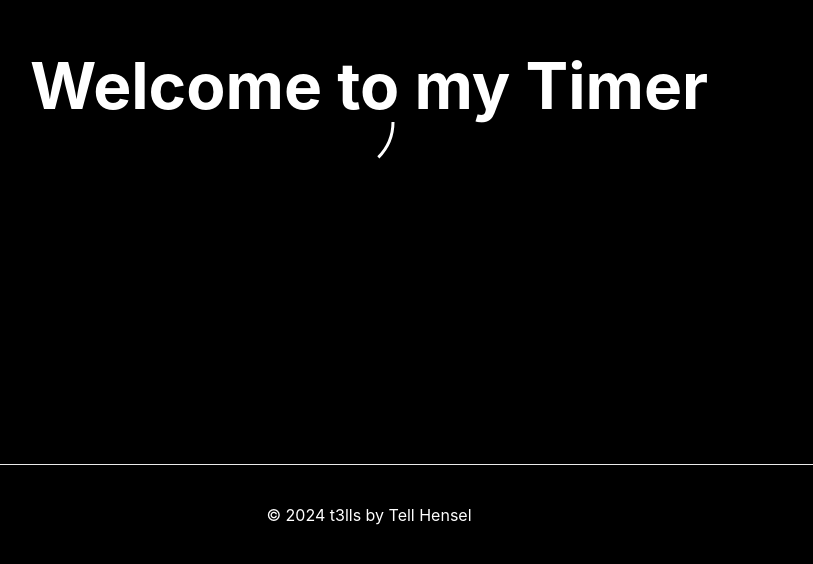
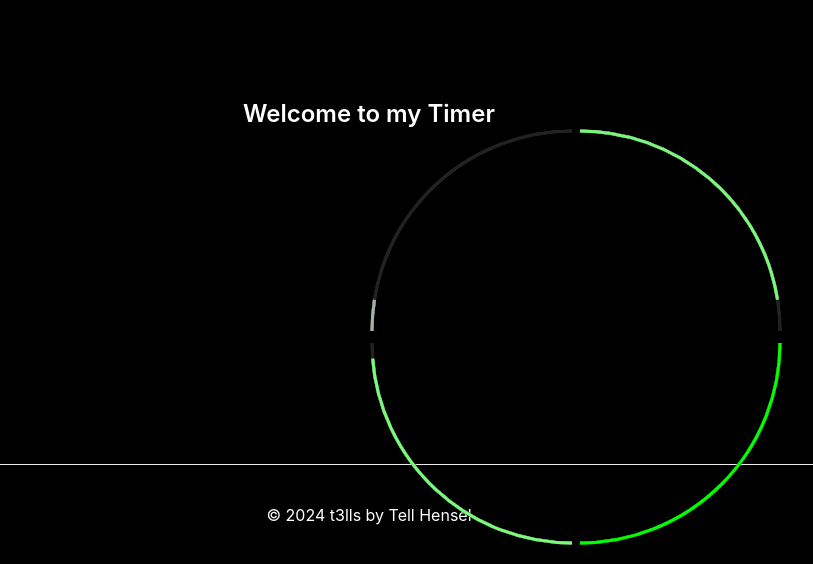
Before and after one commit to t3llscode/t3lls-tools, a Next.js app in the folder njs-tools/next-app/: page /timer in a window 1280 px wide. Shown: the part 236-800 px from the top of the page, without its empty margins (271-1084 px from the left). Built offline with nearby package versions, Linux system fonts and the light colour scheme.

Commit message:
V0.2.1 (functions in segment)

```diff
--- a/njs-tools/next-app/src/components/Segment.tsx
+++ b/njs-tools/next-app/src/components/Segment.tsx
@@ -1,14 +1,31 @@
-import styles from './segment.module.css';
-
-export default function Segment({ radius, stroke, percentage, reversed }) {
+export default function Segment({ radius, stroke, rotation, percentage, reversed, background, startC, endC, doneC }) {
 
   const SIZE = radius + stroke;
   const CIRCUMFERENCE = Math.PI * radius * 8;
 
+  const getColor = (percentage: number) => {
+    const r1 = parseInt(startC.slice(1, 3), 16);
+    const g1 = parseInt(startC.slice(3, 5), 16);
+    const b1 = parseInt(startC.slice(5, 7), 16);
+
+    const r2 = parseInt(endC.slice(1, 3), 16);
+    const g2 = parseInt(endC.slice(3, 5), 16);
+    const b2 = parseInt(endC.slice(5, 7), 16);
+
+    const r = Math.round(r1 + (r2 - r1) * percentage);
+    const g = Math.round(g1 + (g2 - g1) * percentage);
+    const b = Math.round(b1 + (b2 - b1) * percentage);
+
+    return `rgb(${r}, ${g}, ${b})`;
+  };
+
+  const foreground = getColor(percentage);
+
   return (
-    <div className={styles.container}>
-      <svg height={SIZE} width={SIZE} style={reversed ? { transform: 'scaleX(-1) rotate(90deg)' } : {}}>
-        <circle r={radius} stroke="#FFFFFF" strokeWidth={stroke} fill="none" pathLength={CIRCUMFERENCE} strokeDasharray={`${percentage * CIRCUMFERENCE * 0.25} ${CIRCUMFERENCE}`} />
+    <div>
+      <svg height={SIZE} width={SIZE} style={{transform: `rotate(${rotation}deg)`}}>
+          <circle r={radius} stroke={background} strokeWidth={stroke} fill="transparent" />
+          <circle r={radius} stroke={percentage != 1 ? foreground : doneC} strokeWidth={stroke} fill="transparent" pathLength={CIRCUMFERENCE} strokeDasharray={`${percentage * CIRCUMFERENCE * 0.25} ${CIRCUMFERENCE}`} style={reversed ? { transform: `scaleX(-1) rotate(90deg)` } : {}} />
       </svg>
     </div>
   );
--- a/njs-tools/next-app/src/components/segment.module.css
+++ /dev/null
@@ -1,4 +0,0 @@
-@keyframes rotator {
-  0% { transform: rotate(0deg); }
-  100% { transform: rotate(360deg); }
-}
--- /dev/null
+++ b/njs-tools/next-app/src/pages/timer.module.css
@@ -0,0 +1,14 @@
+.title {
+  font-size: 1.5rem;
+  margin: 0;
+  line-height: 1.15;
+  font-weight: 600;
+}
+
+.grid2x2 {
+  position: absolute;
+  display: grid;
+  grid-template-columns: 1fr 1fr;
+  grid-template-rows: 1fr 1fr;
+  grid-gap: 0.5rem;
+}
--- a/njs-tools/next-app/src/pages/timer.tsx
+++ b/njs-tools/next-app/src/pages/timer.tsx
@@ -1,24 +1,96 @@
 import Head from 'next/head'
 import Image from 'next/image'
 import styles from '../styles/Home.module.css'
+import customStyles from './timer.module.css'
 import Segment from '../components/Segment.tsx';
+
+import { useState, useEffect } from 'react';
 
 export default function Home() {
 
-  const percentages = [25, 50, 75, 100];
+  const [config, setConfig] = useState([
+    {
+      name: "outer",
+      styles: {
+        radius: 50,
+        stroke: 3,
+        reversed: false,
+        background: "#222222",
+        foreground: "#FFFFFF",
+        gradient: true,
+        donecolor: "#00FF00"
+      }
+    },
+    {
+      name: "chewing",
+      styles: {
+        radius: 50,
+        stroke: 3,
+        reversed: false,
+        background: "#222222",
+        foreground: "#FFFFFF",
+        gradient: true,
+        donecolor: "#00FF00"
+      }
+    },
+    {
+      name: "inner",
+      styles: {
+        radius: 50,
+        stroke: 3,
+        reversed: false,
+        background: "#222222",
+        foreground: "#FFFFFF",
+        gradient: true,
+        donecolor: "#00FF00"
+      }
+    }
+  ]);
+
+  const [percentages, setPercentages] = useState({
+    outer: {
+      tl: 10,
+      tr: 90,
+      bl: 95,
+      br: 100
+    },
+    chewing: {
+      tl: 10,
+      tr: 90,
+      bl: 95,
+      br: 100
+    },
+    inner: 95
+  });
+
+  const segment = [10, 90, 95, 100]
+  const circle = [0, 0, 0]
+  const rotation = [180, 270, 90, 0]
 
   return (
     <div className={styles.container}>
       <Head>
-        <title>Create Next app</title>
+        <title>t3lls tooth time</title>
         <link rel="icon" href="/favicon.ico" />
       </Head>
 
       <main className={styles.main}>
-        <h1 className={styles.title}>
+        <h1 className={customStyles.title}>
           Welcome to my Timer
         </h1>
-        <Segment radius={50} stroke={3} percentage={0.5} reversed={false}/>
+
+        <div>
+
+          { circle.map((circle, index) => (
+            <div className={customStyles.grid2x2}>
+              {segment.map((percentage, index) => (
+                <Segment radius={200} stroke={3} rotation={rotation[index]} percentage={percentage / 100} reversed={false} background={"#222222"} startC={"#AAAAAA"} endC={"#77FF77"} doneC={"#00FF00"}/>
+              ))}
+            </div>
+          ))}
+
+        </div>
+
 
 
       </main>
```
